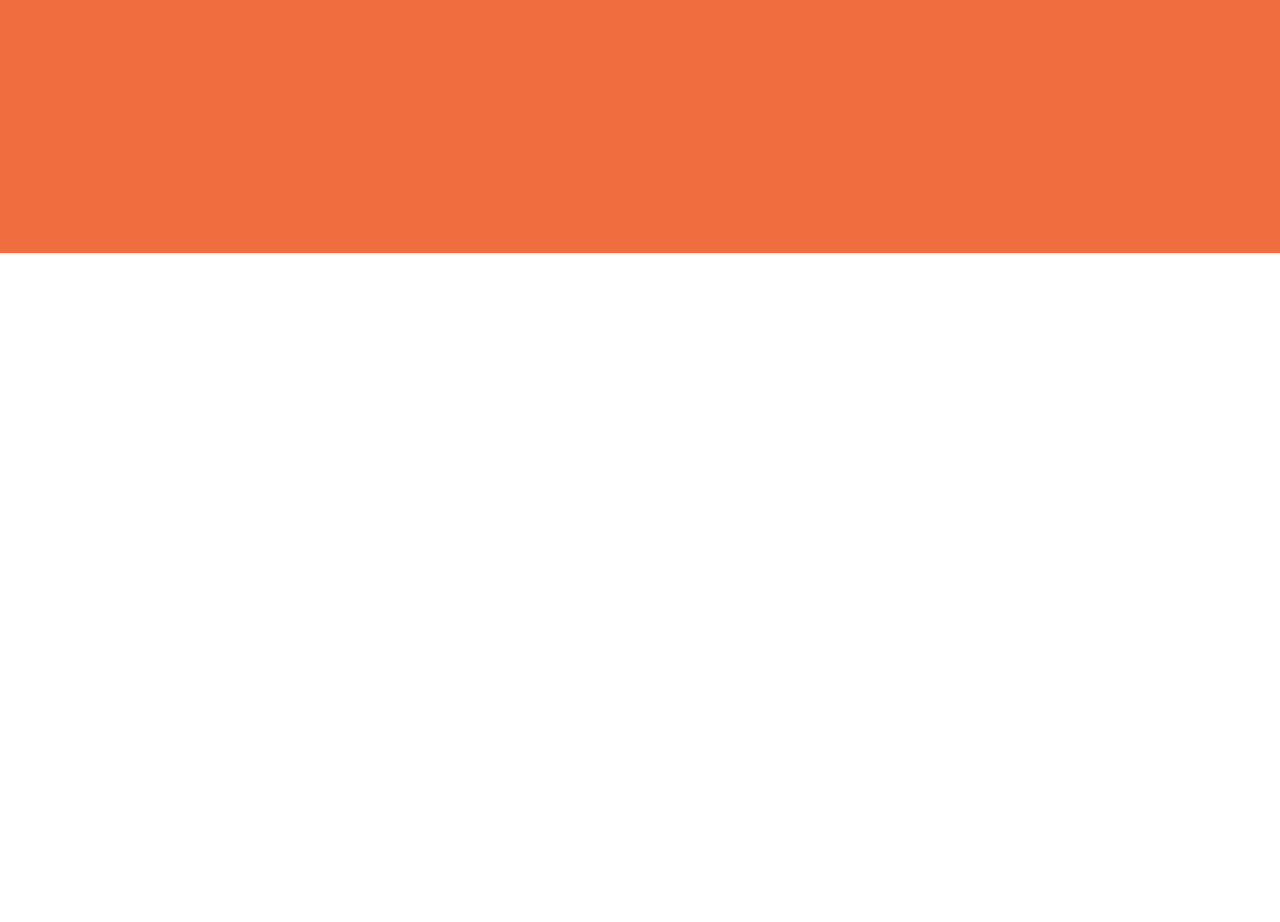
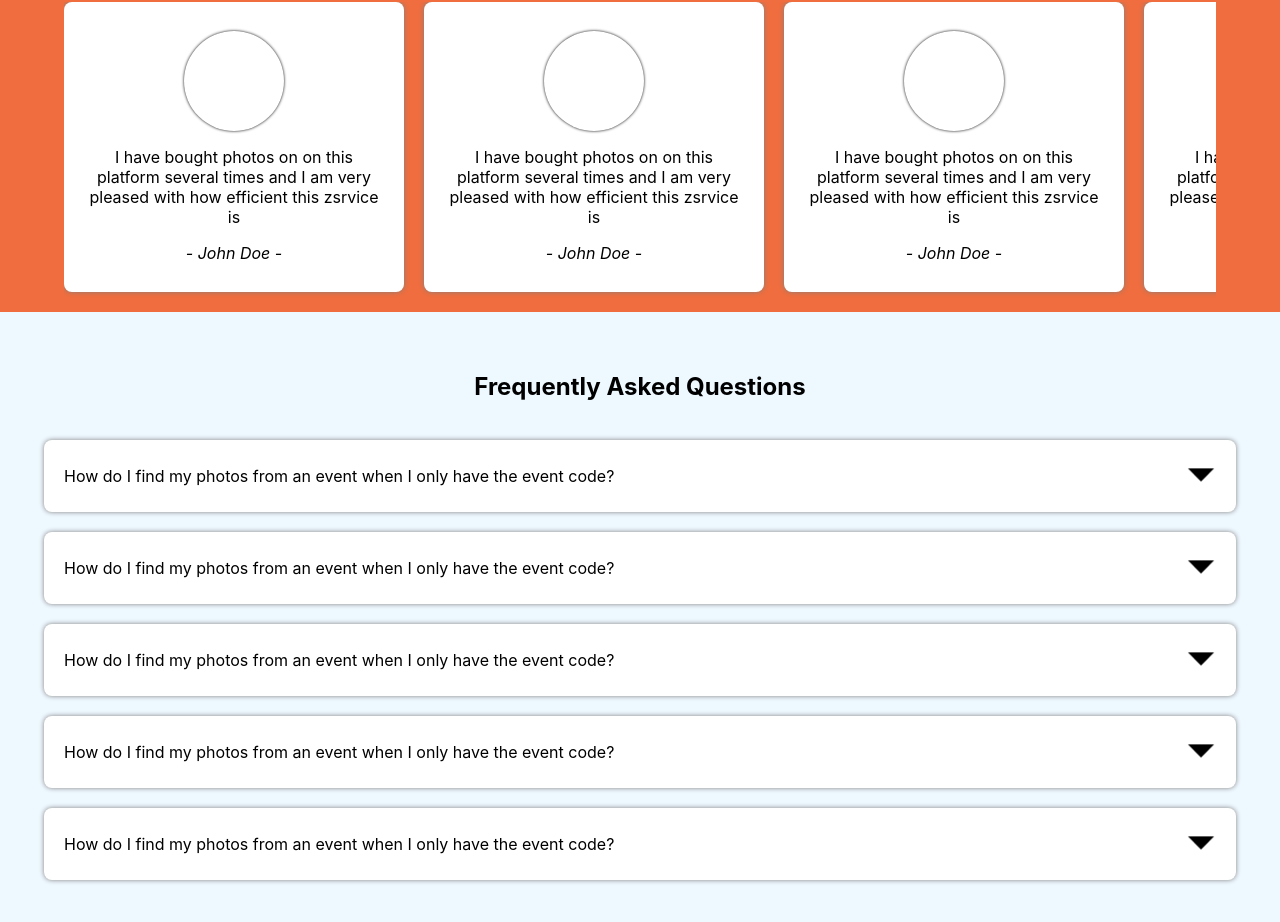
Before and after one commit to AugustineKadima/piczangu_front, a React (Create React App) app: page / in a window 1280 px wide. Shown: the part 1826-2748 px from the top of the page. Before the commit the page ends 2079 px from the top, so only its background shows below. Built offline with nearby package versions, Linux system fonts and the light colour scheme.

Commit message:
Add FAQS

```diff
--- a/src/App.js
+++ b/src/App.js
@@ -3,6 +3,7 @@ import Navbar from './components/navbar_top';
 import Hero from './components/main_landing_page/main_hero';
 import ContentPage from './components/main_landing_page/content_page';
 import CustomerTestimonials from './components/main_landing_page/customer_testimonials';
+import Faqs from './components/main_landing_page/faqs_landing';
 
 function App() {
   return (
@@ -11,6 +12,7 @@ function App() {
         <Hero />
         <ContentPage />
         <CustomerTestimonials />
+        <Faqs />
     </div>
   );
 }
--- a/src/components/main_landing_page/customer_testimonials.js
+++ b/src/components/main_landing_page/customer_testimonials.js
@@ -1,11 +1,15 @@
 import React from "react";
+import TestimonialCard from "./testimonial_card";
 
 
 export default function CustomerTestimonials(){
     return (
         <div>
             <div className="testimonialsContainer">
-                <h2>Customer Testimonials</h2>
+                <div className="testimonyWrapper">
+                    <h2>Customer Testimonials</h2>
+                    <TestimonialCard />
+                </div>
             </div>
         </div>
     )
--- /dev/null
+++ b/src/components/main_landing_page/faqs_landing.js
@@ -0,0 +1,46 @@
+import React from "react";
+
+
+export default function Faqs(){
+    return (
+        <div className="faqs_wrapper">
+            <h2>Frequently Asked Questions</h2>
+            <div className="faq_container">
+                <p id="faq">How do I find my photos from an event when I only have the event code?</p>
+                <div className="faqDropDown">
+                    <img src="../../images/drop_down.png" alt="drop dwwn image"/>
+                </div>
+            </div>
+
+            <div className="faq_container">
+                <p id="faq">How do I find my photos from an event when I only have the event code?</p>
+                <div className="faqDropDown">
+                    <img src="../../images/drop_down.png" alt="drop dwwn image"/>
+                </div>
+            </div>
+
+            <div className="faq_container">
+                <p id="faq">How do I find my photos from an event when I only have the event code?</p>
+                <div className="faqDropDown">
+                    <img src="../../images/drop_down.png" alt="drop dwwn image"/>
+                </div>
+            </div>
+
+            <div className="faq_container">
+                <p id="faq">How do I find my photos from an event when I only have the event code?</p>
+                <div className="faqDropDown">
+                    <img src="../../images/drop_down.png" alt="drop dwwn image"/>
+                </div>
+            </div>
+
+            <div className="faq_container">
+                <p id="faq">How do I find my photos from an event when I only have the event code?</p>
+                <div className="faqDropDown">
+                    <img src="../../images/drop_down.png" alt="drop dwwn image"/>
+                </div>
+            </div>
+
+
+        </div>
+    )
+}
--- a/src/components/main_landing_page/testimonial_card.js
+++ b/src/components/main_landing_page/testimonial_card.js
@@ -3,14 +3,69 @@ import React from "react";
 
 export default function TestimonialCard(){
     return (
-        <div>
-            <p className="testimonial_content">
+        <div className="testimonialWrapper">
+            <div className="testimonial_content">
+                <div className="testimonialImageContainer">
 
-            </p>
+                </div>
+                <p>I have bought photos on on this platform several times and I am very pleased with how  efficient this zsrvice is</p>
+                <cite id="testimonial_user">
+                    - John Doe -
+                </cite>
+            </div>
 
-            <p className="testimonial_user">
+            <div className="testimonial_content">
+                <div className="testimonialImageContainer">
 
-            </p>
+                </div>
+                <p>I have bought photos on on this platform several times and I am very pleased with how  efficient this zsrvice is</p>
+                <cite id="testimonial_user">
+                    - John Doe -
+                </cite>
+            </div>
+
+            <div className="testimonial_content">
+                <div className="testimonialImageContainer">
+
+                </div>
+                <p>I have bought photos on on this platform several times and I am very pleased with how  efficient this zsrvice is</p>
+                <cite id="testimonial_user">
+                    - John Doe -
+                </cite>
+            </div>
+
+            <div className="testimonial_content">
+                <div className="testimonialImageContainer">
+
+                </div>
+                <p>I have bought photos on on this platform several times and I am very pleased with how  efficient this zsrvice is</p>
+                <cite id="testimonial_user">
+                    - John Doe -
+                </cite>
+            </div>
+
+            <div className="testimonial_content">
+                <div className="testimonialImageContainer">
+
+                </div>
+                <p>I have bought photos on on this platform several times and I am very pleased with how  efficient this zsrvice is</p>
+                <cite id="testimonial_user">
+                    - John Doe -
+                </cite>
+            </div>
+
+            <div className="testimonial_content">
+                <div className="testimonialImageContainer">
+
+                </div>
+                <p>I have bought photos on on this platform several times and I am very pleased with how  efficient this zsrvice is</p>
+                <cite id="testimonial_user">
+                    - John Doe -
+                </cite>
+            </div>
+
+
+
         </div>
     )
 }
--- a/src/index.css
+++ b/src/index.css
@@ -135,6 +135,7 @@ code {
   width: 90%;
   margin: 0px auto;
   background-color: white;
+  padding-bottom: 80px;
 }
 .serviceTitleWrapper{
   padding-top: 30px;
@@ -263,12 +264,84 @@ code {
 /* Customer Testimonials Landing */
 .testimonialsContainer{
   width: 100%;
-  height: 50vh;
+  height: auto;
   background-color: #EF6D3E;
-  margin-top: 40px;
   text-align: center;
+  display: flex;
+  flex-direction: column;
+  justify-content: center;
 }
 
-.testimonialsContainer h2{
+.testimonyWrapper{
+  width: 90%;
+  height: auto;
+  margin: 0px auto;
+}
+.testimonialsContainer .testimonyWrapper h2{
  padding: 20px;
 }
+
+.testimonial_content{
+  height: 250px;
+  width: 300px;
+  background-color: white;
+  margin-bottom: 20px;
+  margin-right: 20px;
+  border-radius: 8px;
+  box-shadow: 0px 0px 5px gray;
+  display: flex;
+  flex-direction: column;
+  justify-content: center;
+  align-items: center;
+  padding: 20px;
+  flex: 0 0 auto;
+}
+
+.testimonialImageContainer{
+  width: 100px;
+  height: 100px;
+  border-radius: 60px;
+  box-shadow: 0px 0px 3px;
+}
+
+.testimonialWrapper{
+  display: flex;
+  overflow: scroll;
+  overflow-y: hidden;
+
+}
+
+/* Faqs Landing */
+.faqs_wrapper{
+  width: 100%;
+  background-color: #EEF8FF;
+  height: auto;
+  padding-top: 40px;
+  padding-bottom: 80px;
+}
+
+.faqs_wrapper h2{
+  text-align: center;
+  padding-bottom: 20px;
+}
+.faq_container{
+  width: 90%;
+  background-color: white;
+  color: black;
+  padding: 10px 20px;
+  margin: 0px auto;
+  box-shadow: 0px 0px 5px gray;
+  border-radius: 8px;
+  display: flex;
+  justify-content: space-between;
+  align-items: center;
+  margin-bottom: 20px;
+}
+
+.faqDropDown{
+  width: 30px;
+}
+
+.faqDropDown img{
+  width: 100%;
+}
```
Also changed, not shown: public/images/drop_down.png (added), src/images/drop_down.png (added).
